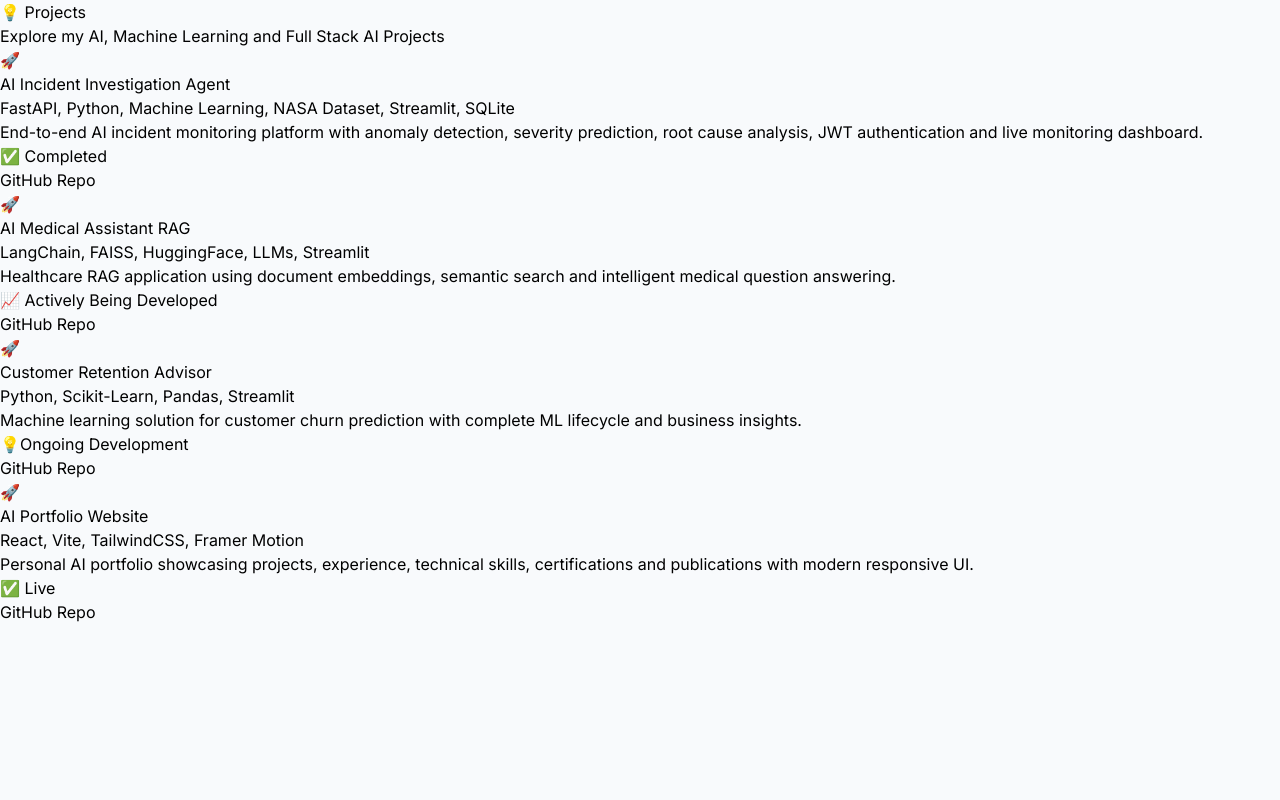
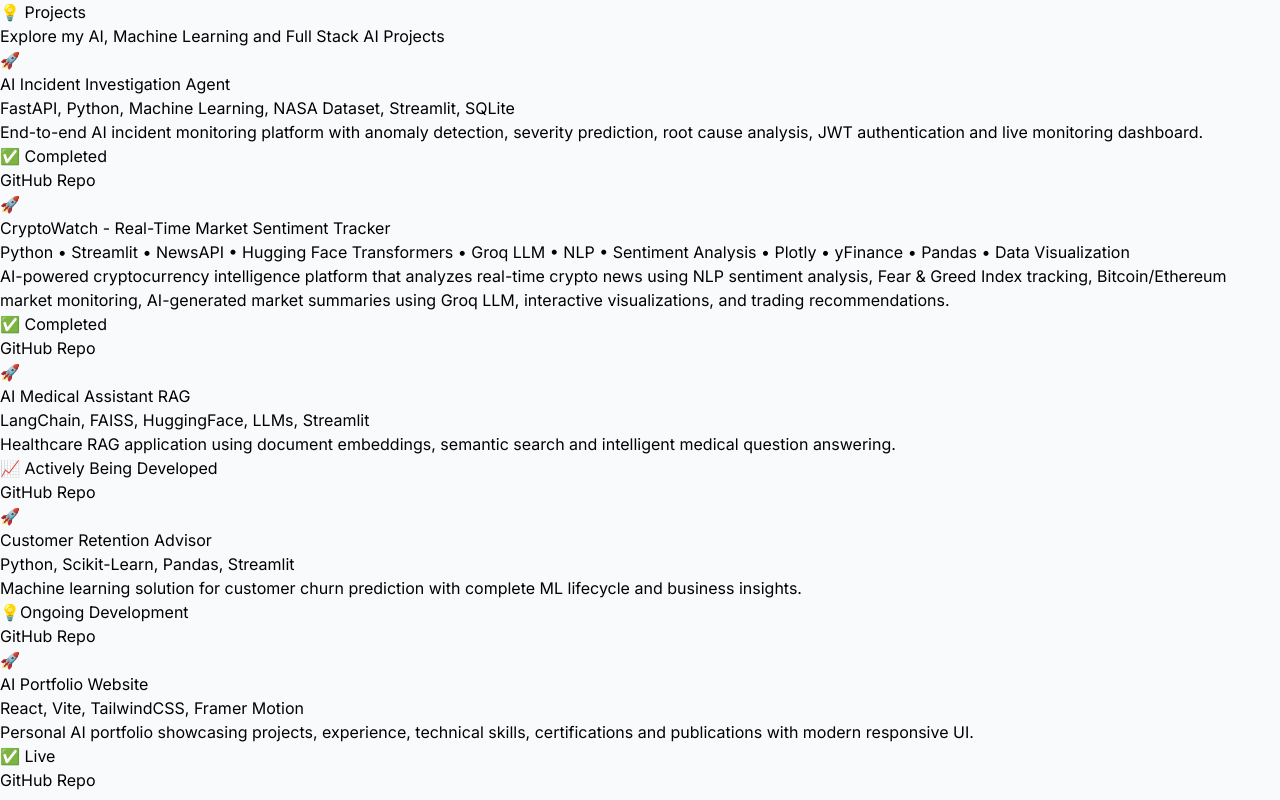
Before and after one commit to AishwariyaAI/AI-Portfolio, a React (Vite) app: page /projects in a window 1280 px wide. Built offline with nearby package versions, Linux system fonts and the light colour scheme.

Commit message:
Added CryptoWatch project to portfolio

```diff
--- a/src/pages/projects.jsx
+++ b/src/pages/projects.jsx
@@ -5,6 +5,14 @@ const projects = [
     desc: "End-to-end AI incident monitoring platform with anomaly detection, severity prediction, root cause analysis, JWT authentication and live monitoring dashboard.",
     status: "✅ Completed",
     github: "https://github.com/AishwariyaAI/AI-Incident-Investigation-Agent",
+  },
+
+  {
+    title: "CryptoWatch - Real-Time Market Sentiment Tracker",
+    tech: "Python • Streamlit • NewsAPI • Hugging Face Transformers • Groq LLM • NLP • Sentiment Analysis • Plotly • yFinance • Pandas • Data Visualization",
+    desc: "AI-powered cryptocurrency intelligence platform that analyzes real-time crypto news using NLP sentiment analysis, Fear & Greed Index tracking, Bitcoin/Ethereum market monitoring, AI-generated market summaries using Groq LLM, interactive visualizations, and trading recommendations.",
+    status: "✅ Completed",
+    github: "https://github.com/AishwariyaAI/CryptoWatch-Real-Time-Market-Sentiment-Tracker",
   },
 
   {
```
